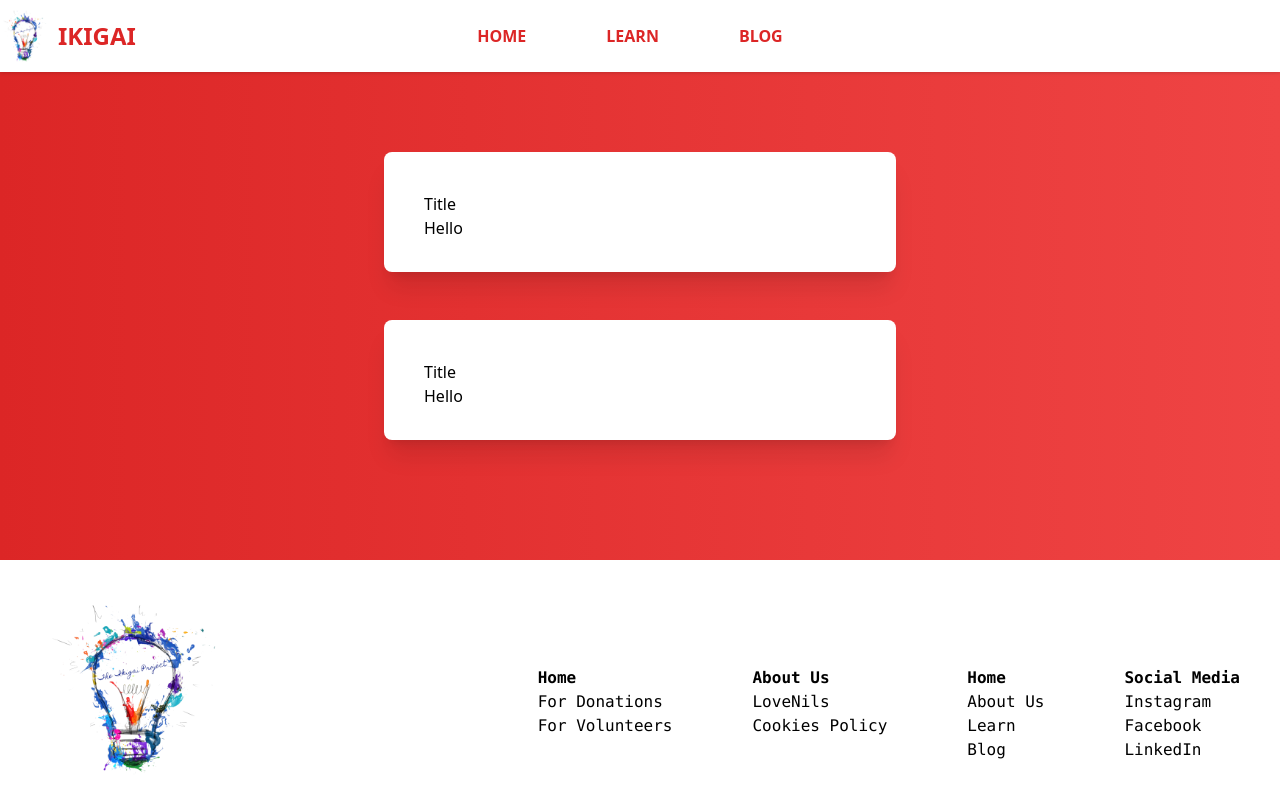
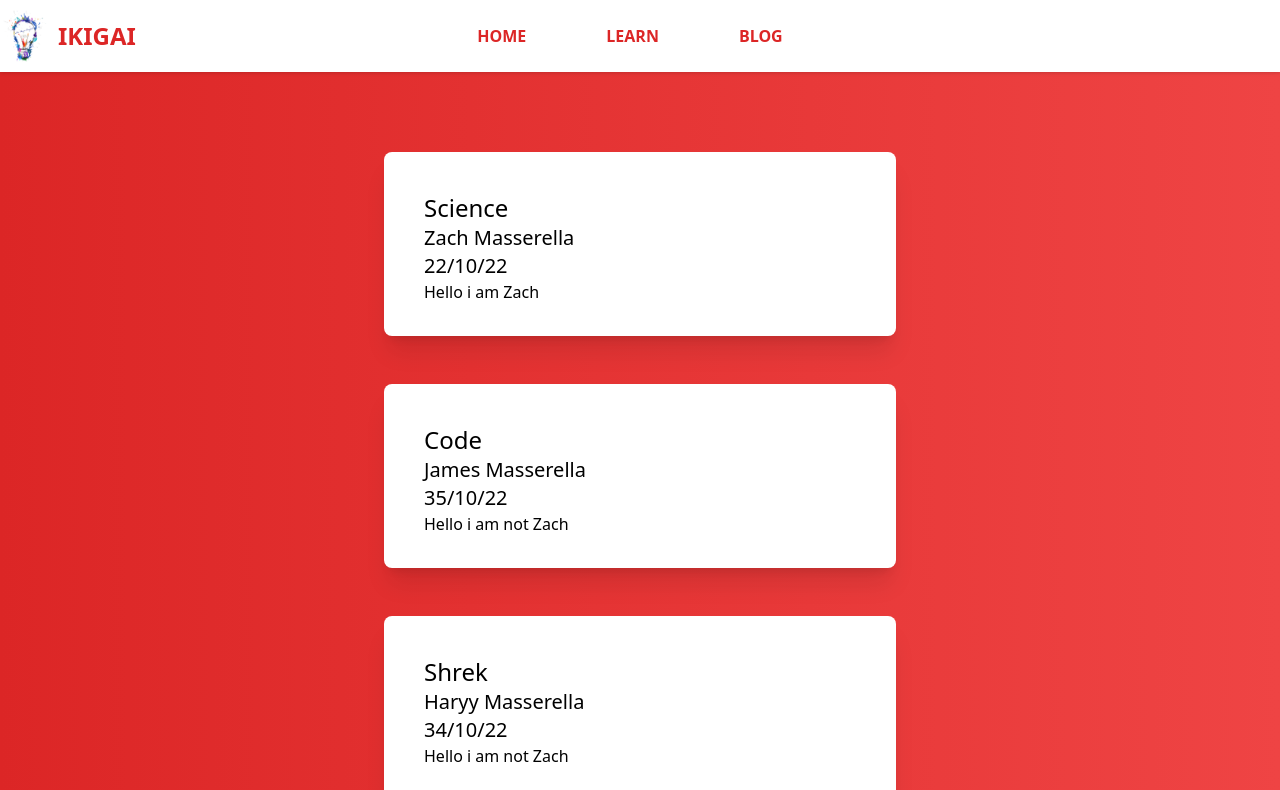
Before and after one commit to OHBOYILOVEHTML/ikigai-website1, a Next.js app: page /blog in a window 1280 px wide. Shown: the top 790 px of the page. Built offline with nearby package versions, Linux system fonts and the light colour scheme.

Commit message:
Blog dynamic

```diff
--- a/components/BlogPage.js
+++ b/components/BlogPage.js
@@ -3,23 +3,37 @@ import Link from "next/link";
 
 import InitialHero from "../components/InitialHero";
 
+
 export default function Blog() {
+  //content is a 2d array --> content[k] is a list containing 4 items, title of post, author of post, date of post, body text of post
+  var list=[
+    ["Science","Zach Masserella","22/10/22","Hello i am Zach"],
+    ["Code","James Masserella","35/10/22","Hello i am not Zach"],
+    ["Shrek","Haryy Masserella","34/10/22","Hello i am not Zach"],
+    ["Shrek","Haryy Masserella","34/10/22","Hello i am not Zach"]
+  ]
+  function blogPost(list){
+    var title=list[0];
+    var date=list[1];
+    var author=list[2];
+    var body=list[3];
+    return (
+      <div class="bg-white px-6 pt-10 pb-8 shadow-xl sm:mx-auto sm:max-w-lg sm:rounded-lg sm:px-10 w-full">
+        <div>
+          <h1 className="text-2xl">{title}</h1>
+          <h1 className="text-xl">{date}</h1>
+          <h1 className="text-xl">{author}</h1>
+          <p>{body}</p>
+        </div>
+      </div>
+    );
+  }
+  //{blogPost(list[0][0],list[0][1],list[0][2],list[0][3])}
   return (
     <>
       <section className="relative min-h-fit justify-center pb-20 pt-28">
         <div className="font-sans p-10 text-left grid grid-cols-1 gap-12">
-          <div class="bg-white px-6 pt-10 pb-8 shadow-xl sm:mx-auto sm:max-w-lg sm:rounded-lg sm:px-10 w-full">
-            <div>
-              <h1>Title</h1>
-              <p>Hello</p>
-            </div>
-          </div>
-          <div class="bg-white px-6 pt-10 pb-8 shadow-xl sm:mx-auto sm:max-w-lg sm:rounded-lg sm:px-10 w-full">
-            <div>
-              <h1>Title</h1>
-              <p>Hello</p>
-            </div>
-          </div>
+          {list.map(x => {return blogPost(x)})}
         </div>
       </section>
     </>
```
